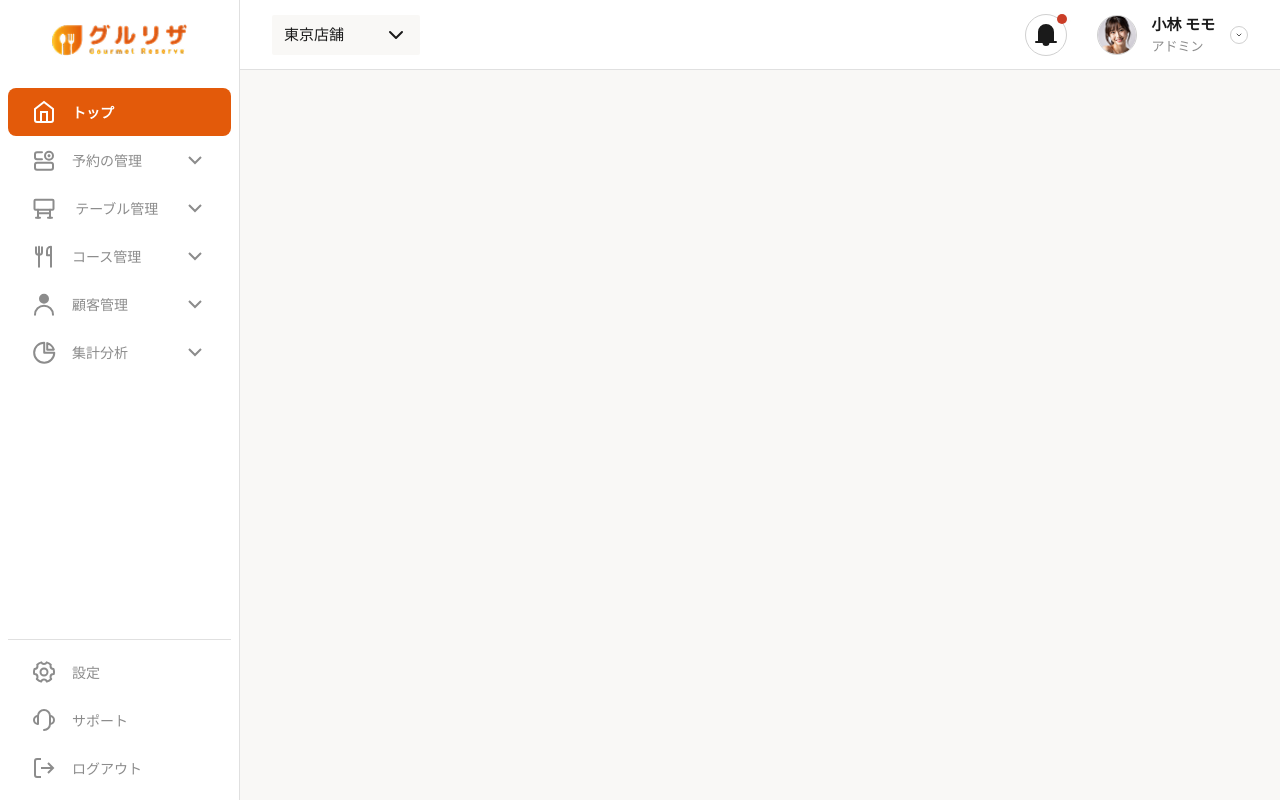
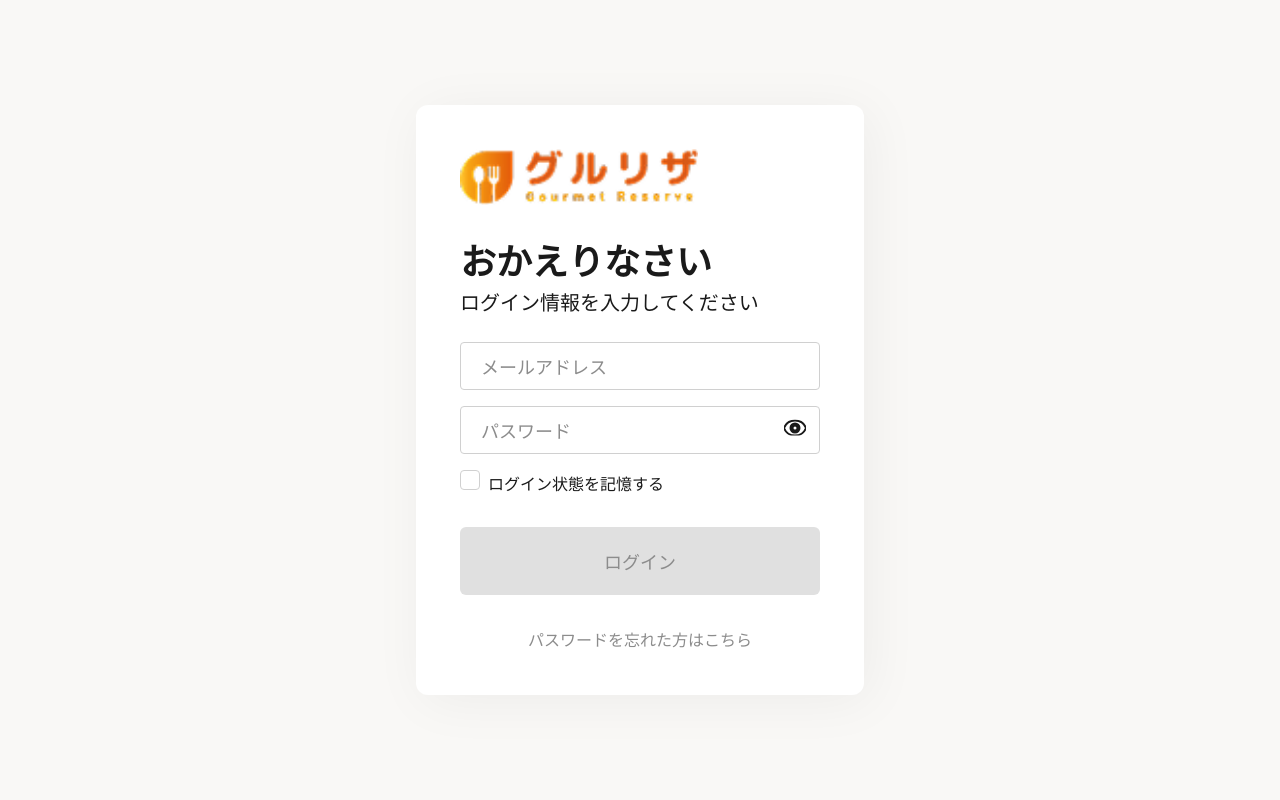
Before and after one commit to TagKrj/GourmetReserve, a React (Vite) app: page / in a window 1280 px wide. Built offline with nearby package versions, Linux system fonts and the light colour scheme.

Commit message:
feat: implement Login page with form fields, checkbox, and button components

```diff
--- a/src/App.jsx
+++ b/src/App.jsx
@@ -1,19 +1,23 @@
 import React from "react";
 import Sidebar from "./layouts/Sidebar";
 import Header from "./layouts/Header";
+import Login from "./pages/Login";
 
 
 function App() {
   return (
-    <div className="min-h-screen bg-primary flex">
-      {/* Sidebar */}
-      <Sidebar />
+    // <div className="min-h-screen bg-primary flex">
+    //   {/* Sidebar */}
+    //   <Sidebar />
 
-      {/* Main Content */}
-      <div className="flex-1 ml-[240px]">
-        <Header />
-      </div>
+    //   {/* Main Content */}
+    //   <div className="flex-1 ml-[240px]">
+    //     <Header />
+    //   </div>
 
+    // </div>
+    <div>
+      <Login />
     </div>
   );
 }
--- /dev/null
+++ b/src/components/Button.jsx
@@ -0,0 +1,56 @@
+import React from 'react';
+
+const Button = ({
+    children,
+    onClick,
+    variant = 'primary',
+    size = 'medium',
+    disabled = false,
+    className = '',
+    ...props
+}) => {
+    const getVariantClasses = () => {
+        switch (variant) {
+            case 'primary':
+                return 'bg-accent hover:bg-accent-light text-white';
+            case 'secondary':
+                return 'bg-neutral-300 hover:bg-neutral-400 text-neutral-500';
+            case 'ghost':
+                return 'bg-transparent hover:bg-neutral-200 text-secondary border border-neutral-300';
+            default:
+                return 'bg-neutral-300 hover:bg-neutral-400 text-neutral-500';
+        }
+    };
+
+    const getSizeClasses = () => {
+        switch (size) {
+            case 'small':
+                return 'py-2 px-4 text-sm';
+            case 'medium':
+                return 'py-3 px-6 text-base';
+            case 'large':
+                return 'py-5 px-9 text-lg';
+            default:
+                return 'py-3 px-6 text-base';
+        }
+    };
+
+    return (
+        <button
+            onClick={onClick}
+            disabled={disabled}
+            className={`
+                w-full font-medium rounded-md transition-colors
+                ${getVariantClasses()}
+                ${getSizeClasses()}
+                ${disabled ? 'opacity-50 cursor-not-allowed' : 'cursor-pointer'}
+                ${className}
+            `}
+            {...props}
+        >
+            {children}
+        </button>
+    );
+};
+
+export default Button;
--- /dev/null
+++ b/src/components/Checkbox.jsx
@@ -0,0 +1,39 @@
+import React from 'react';
+
+const Checkbox = ({ checked, onChange, label, className = '' }) => {
+    return (
+        <div className={`flex items-center gap-2 ${className}`}>
+            <div className="relative">
+                <input
+                    type="checkbox"
+                    checked={checked}
+                    onChange={onChange}
+                    className="w-5 h-5 border border-neutral-400 rounded-sm appearance-none checked:bg-accent checked:border-accent focus:outline-none"
+                />
+                {checked && (
+                    <svg
+                        className="absolute top-0.5 left-0.5 w-4 h-4 text-white pointer-events-none"
+                        fill="currentColor"
+                        viewBox="0 0 20 20"
+                    >
+                        <path
+                            fillRule="evenodd"
+                            d="M16.707 5.293a1 1 0 010 1.414l-8 8a1 1 0 01-1.414 0l-4-4a1 1 0 011.414-1.414L8 12.586l7.293-7.293a1 1 0 011.414 0z"
+                            clipRule="evenodd"
+                        />
+                    </svg>
+                )}
+            </div>
+            {label && (
+                <label
+                    className="text-base text-secondary cursor-pointer"
+                    onClick={() => onChange({ target: { checked: !checked } })}
+                >
+                    {label}
+                </label>
+            )}
+        </div>
+    );
+};
+
+export default Checkbox;
--- /dev/null
+++ b/src/components/Input.jsx
@@ -0,0 +1,31 @@
+import React from 'react';
+
+const Input = ({
+    type = 'text',
+    value,
+    onChange,
+    placeholder,
+    className = '',
+    rightIcon,
+    ...props
+}) => {
+    return (
+        <div className="relative h-12">
+            <input
+                type={type}
+                value={value}
+                onChange={onChange}
+                className={`w-full h-12 border border-neutral-400 rounded px-5 text-lg text-secondary placeholder-neutral-500 focus:outline-none focus:border-accent ${rightIcon ? 'pr-12' : ''} ${className}`}
+                placeholder={placeholder}
+                {...props}
+            />
+            {rightIcon && (
+                <div className="absolute right-3 top-1/2 transform -translate-y-1/2">
+                    {rightIcon}
+                </div>
+            )}
+        </div>
+    );
+};
+
+export default Input;
--- /dev/null
+++ b/src/pages/Login.jsx
@@ -0,0 +1,99 @@
+import React, { useState } from 'react';
+import logoText from '../assets/icon/logo_text.png';
+import Input from '../components/Input';
+import Checkbox from '../components/Checkbox';
+import Button from '../components/Button';
+
+const Login = () => {
+    const [email, setEmail] = useState('');
+    const [password, setPassword] = useState('');
+    const [showPassword, setShowPassword] = useState(false);
+    const [rememberMe, setRememberMe] = useState(false);
+
+    return (
+        <div className="min-h-screen bg-primary flex items-center justify-center px-4">
+            <div className="bg-white rounded-xl shadow-lg p-11 w-full max-w-md">
+                <div className="space-y-8">
+                    {/* Logo */}
+                    <div className="flex justify-start">
+                        <img src={logoText} alt="GourmetReserve" className="h-14 object-contain" />
+                    </div>
+
+                    {/* Login Form */}
+                    <div className="space-y-8">
+                        <div className="space-y-6">
+                            {/* Welcome Text */}
+                            <div className="space-y-1">
+                                <h1 className="text-4xl font-extrabold text-secondary leading-tight">
+                                    おかえりなさい
+                                </h1>
+                                <p className="text-xl text-secondary leading-relaxed">
+                                    ログイン情報を入力してください
+                                </p>
+                            </div>
+
+                            {/* Form Fields */}
+                            <div className="space-y-4">
+                                {/* Email Field */}
+                                <Input
+                                    type="email"
+                                    value={email}
+                                    onChange={(e) => setEmail(e.target.value)}
+                                    placeholder="メールアドレス"
+                                />
+
+                                {/* Password Field */}
+                                <Input
+                                    type={showPassword ? 'text' : 'password'}
+                                    value={password}
+                                    onChange={(e) => setPassword(e.target.value)}
+                                    placeholder="パスワード"
+                                    rightIcon={
+                                        <button
+                                            type="button"
+                                            onClick={() => setShowPassword(!showPassword)}
+                                            className="w-6 h-6"
+                                        >
+                                            <svg width="22" height="16" viewBox="0 0 22 16" fill="none">
+                                                <path
+                                                    d="M11 1C6 1 1.73 4.11 0 8.5c1.73 4.39 6 7.5 11 7.5s9.27-3.11 11-7.5C20.27 4.11 16 1 11 1zM11 13a4.5 4.5 0 110-9 4.5 4.5 0 010 9zm0-7a2.5 2.5 0 100 5 2.5 2.5 0 000-5z"
+                                                    stroke="#1A1A1A"
+                                                    strokeWidth="2"
+                                                    fill="none"
+                                                />
+                                            </svg>
+                                        </button>
+                                    }
+                                />
+
+                                {/* Remember Me */}
+                                <Checkbox
+                                    checked={rememberMe}
+                                    onChange={(e) => setRememberMe(e.target.checked)}
+                                    label="ログイン状態を記憶する"
+                                />
+                            </div>
+                        </div>
+
+                        {/* Login Button and Forgot Password */}
+                        <div className="space-y-8 text-center">
+                            <Button
+                                variant="secondary"
+                                size="large"
+                                onClick={() => console.log('Login clicked')}
+                            >
+                                ログイン
+                            </Button>
+
+                            <p className="text-base text-neutral-500">
+                                パスワードを忘れた方はこちら
+                            </p>
+                        </div>
+                    </div>
+                </div>
+            </div>
+        </div>
+    );
+};
+
+export default Login;
```
